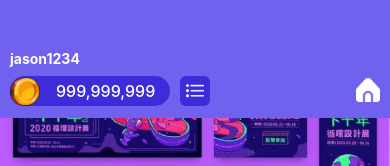
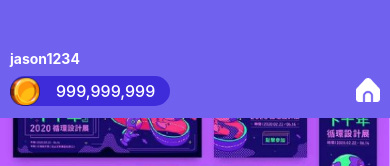
Before and after one commit to ThandarAungUCSM/pk_nuxt, a Nuxt app: page /member in a window 390 px wide. Shown: the top 166 px of the page. Built offline with nearby package versions, Linux system fonts and the light colour scheme.

Commit message:
mobile member remove list icon and home icon route to frontpage

```diff
--- a/pages/member.vue
+++ b/pages/member.vue
@@ -8,11 +8,11 @@
             <img src="../assets/mobile/itemicon_gold.png" class="gold-icon">
             <span>999,999,999</span>
           </div>
-          <div class="list-div">
+          <!-- <div class="list-div">
             <img src="../assets/mobile/list-icon.png" class="list-icon">
-          </div>
+          </div> -->
         </div>
-        <div class="home-div">
+        <div class="home-div" @click="$router.push('/')">
           <img src="../assets/mobile/home-icon.png" class="home-icon">
         </div>
       </div>
@@ -118,20 +118,20 @@ export default {
             margin-right: 1rem;
           }
         }
-        .list-div {
-          width: 30px;
-          height: 30px;
-          background: #3E2BDA;
-          border-radius: 6px;
-          margin-left: 10px;
-          display: flex;
-          align-items: center;
-          justify-content: center;
-          .list-icon {
-            width: 18px;
-            height: 18px;
-          }
-        }
+        // .list-div {
+        //   width: 30px;
+        //   height: 30px;
+        //   background: #3E2BDA;
+        //   border-radius: 6px;
+        //   margin-left: 10px;
+        //   display: flex;
+        //   align-items: center;
+        //   justify-content: center;
+        //   .list-icon {
+        //     width: 18px;
+        //     height: 18px;
+        //   }
+        // }
       }
       .home-div {
         .home-icon {
```
